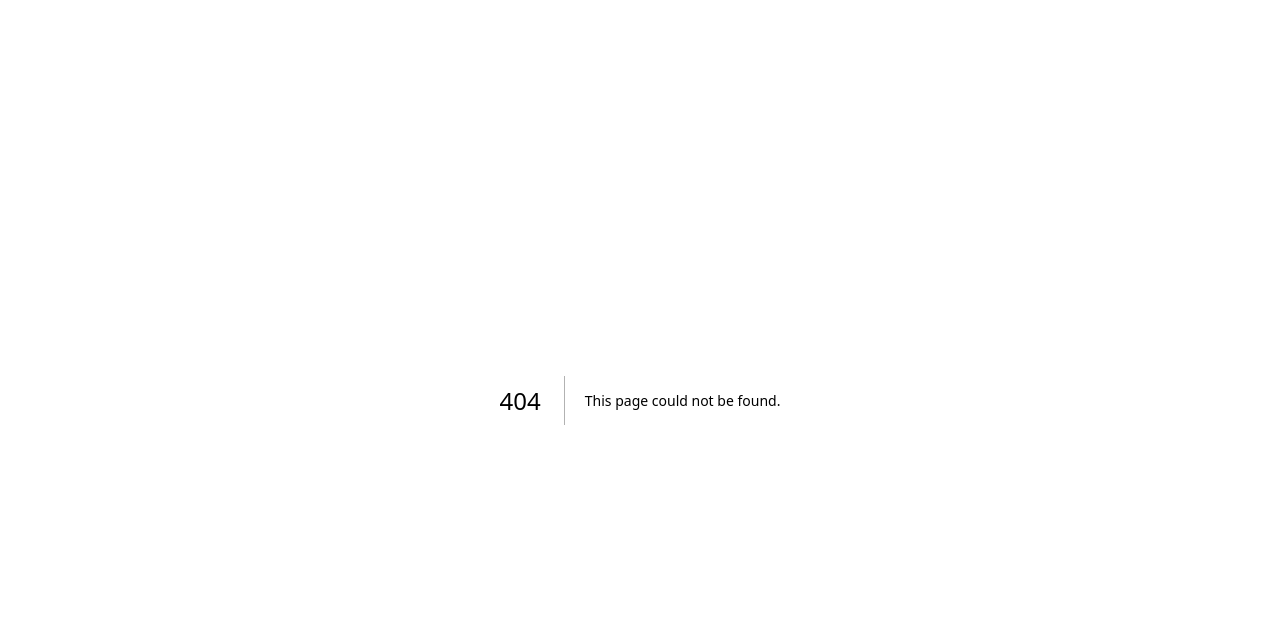
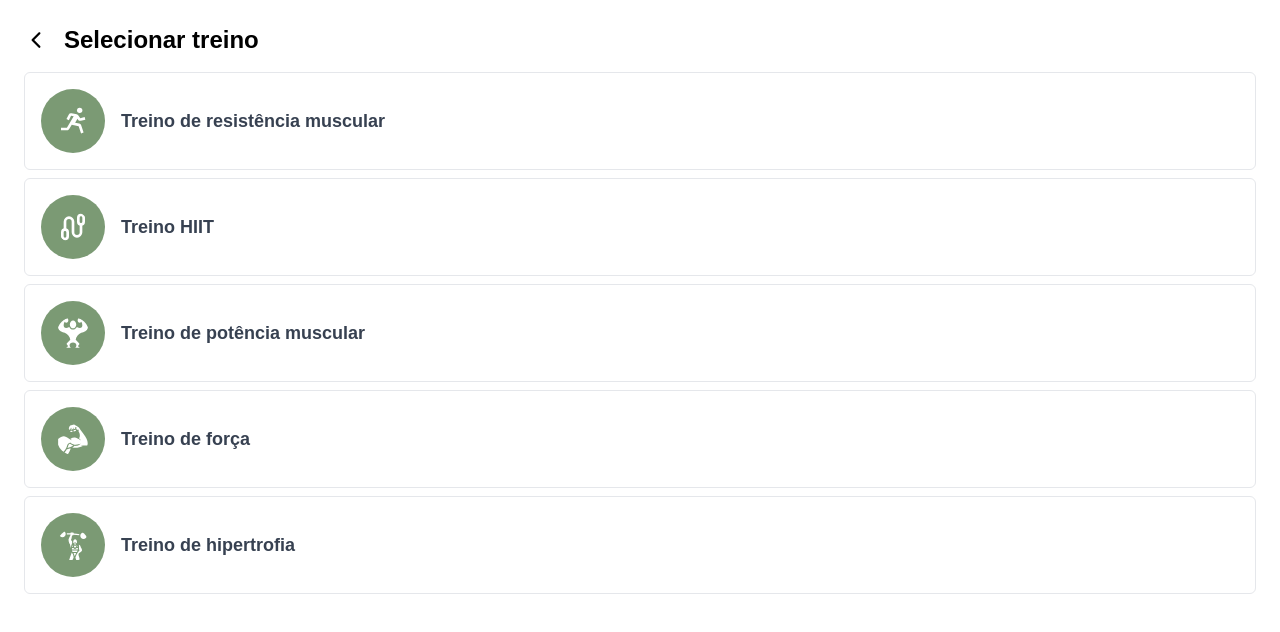
Before and after one commit to strawnico/Soulheal, a Next.js app: page /gym/trainSelector in a window 1280 px wide. Before the commit this address had no page. Shown: the top 632 px of the page. Built offline with nearby package versions, Linux system fonts and the light colour scheme.

Commit message:
now user can change train

```diff
--- /dev/null
+++ b/app/gym/trainSelector/page.js
@@ -0,0 +1,60 @@
+'use client';
+
+import Link from 'next/link';
+import { IoIosArrowBack } from 'react-icons/io';
+import TrainType from '@/components/gym/TrainType';
+
+export default function TrainSelector() {
+  const setTypeToLocalStorage = (val) => {
+    localStorage.setItem('trainType', val);
+    window.location.href = '../gym';
+  };
+
+  return (
+    <main className="font-works flex flex-col p-6">
+      <div className="flex items-center gap-4">
+        <Link href={'../gym'}>
+          <IoIosArrowBack className="text-2xl"></IoIosArrowBack>
+        </Link>
+        <p className="text-2xl font-semibold">Selecionar treino</p>
+      </div>
+      <div className="flex flex-col gap-2 mt-4">
+        <div
+          onClick={() => {
+            setTypeToLocalStorage('1');
+          }}
+        >
+          <TrainType id="1"></TrainType>
+        </div>
+        <div
+          onClick={() => {
+            setTypeToLocalStorage('2');
+          }}
+        >
+          <TrainType id="2"></TrainType>
+        </div>
+        <div
+          onClick={() => {
+            setTypeToLocalStorage('3');
+          }}
+        >
+          <TrainType id="3"></TrainType>
+        </div>
+        <div
+          onClick={() => {
+            setTypeToLocalStorage('4');
+          }}
+        >
+          <TrainType id="4"></TrainType>
+        </div>
+        <div
+          onClick={() => {
+            setTypeToLocalStorage('5');
+          }}
+        >
+          <TrainType id="5"></TrainType>
+        </div>
+      </div>
+    </main>
+  );
+}
--- a/components/gym/ExerciseGroup.js
+++ b/components/gym/ExerciseGroup.js
@@ -12,7 +12,7 @@ export default function ExerciseGroup(props) {
       className={
         props.isFinished
           ? 'w-full flex shadow-md p-6 flex-col gap-1 border-verdePrincipal border-4 rounded-md relative'
-          : 'w-full flex shadow-md p-6 flex-col gap-1 rounded-md'
+          : 'w-full flex border p-4 flex-col gap-1 rounded-md'
       }
     >
       <div className="flex w-full justify-between ">
--- /dev/null
+++ b/components/gym/TrainType.js
@@ -0,0 +1,60 @@
+'use client';
+
+import Link from 'next/link';
+import Braco from '../../public/arm.png';
+import Image from 'next/image';
+import { BiRun } from 'react-icons/bi'; //resistencia
+import { TbJumpRope } from 'react-icons/tb'; //hiit
+import { GiMuscleUp, GiBiceps, GiStrongMan } from 'react-icons/gi'; // potencia e força e hipertrofia
+import PrimaryButton from '../../components/PrimaryButton';
+
+export default function TrainType(props) {
+  const names = [
+    'Treino de resistência muscular',
+    'Treino HIIT',
+    'Treino de potência muscular',
+    'Treino de força',
+    'Treino de hipertrofia',
+  ];
+
+  return (
+    <div>
+      <div className="w-full p-4 border rounded-md flex items-center gap-4 cursor-pointer hover:opacity-70 transition-all active:scale-90">
+        {props.id == 'none' ? (
+          <div className="flex items-center flex-col w-full">
+            <p>Você não possuí um plano de treino</p>
+            <div className="w-40">
+              <PrimaryButton>Selecionar plano</PrimaryButton>
+            </div>
+          </div>
+        ) : (
+          false
+        )}
+        {props.id == 1 ? <BiRun className="w-16 h-16 text-white bg-verdePrincipal rounded-full p-4"></BiRun> : false}
+        {props.id == 2 ? (
+          <TbJumpRope className="w-16 h-16 text-white bg-verdePrincipal rounded-full p-4"></TbJumpRope>
+        ) : (
+          false
+        )}
+        {props.id == 3 ? (
+          <GiMuscleUp className="w-16 h-16 text-white bg-verdePrincipal rounded-full p-4"></GiMuscleUp>
+        ) : (
+          false
+        )}
+        {props.id == 4 ? (
+          <GiBiceps className="w-16 h-16 text-white bg-verdePrincipal rounded-full p-4"></GiBiceps>
+        ) : (
+          false
+        )}
+        {props.id == 5 ? (
+          <GiStrongMan className="w-16 h-16 text-white bg-verdePrincipal rounded-full p-4"></GiStrongMan>
+        ) : (
+          false
+        )}
+        <div>
+          <p className="font-semibold text-lg text-gray-700">{names[props.id - 1]}</p>
+        </div>
+      </div>
+    </div>
+  );
+}
```
Also changed, not shown: app/gym/page.js (+37 -36 lines).
